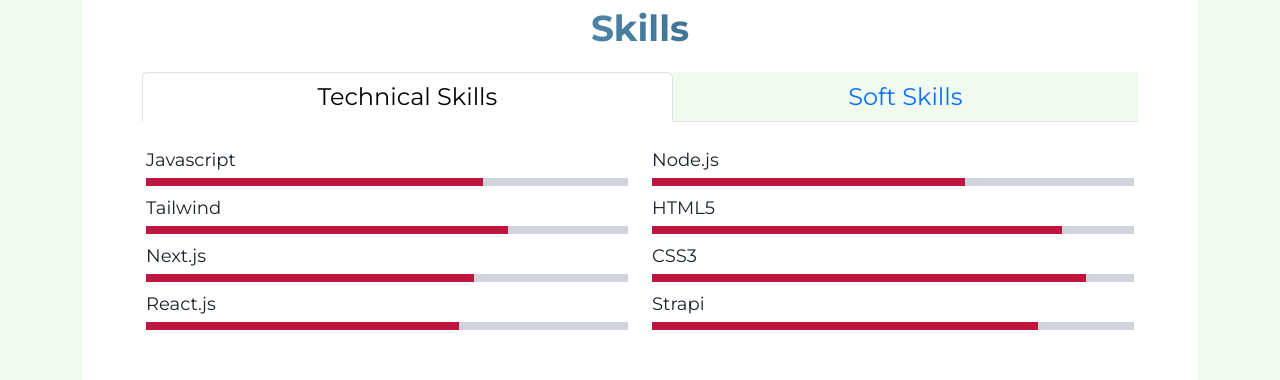
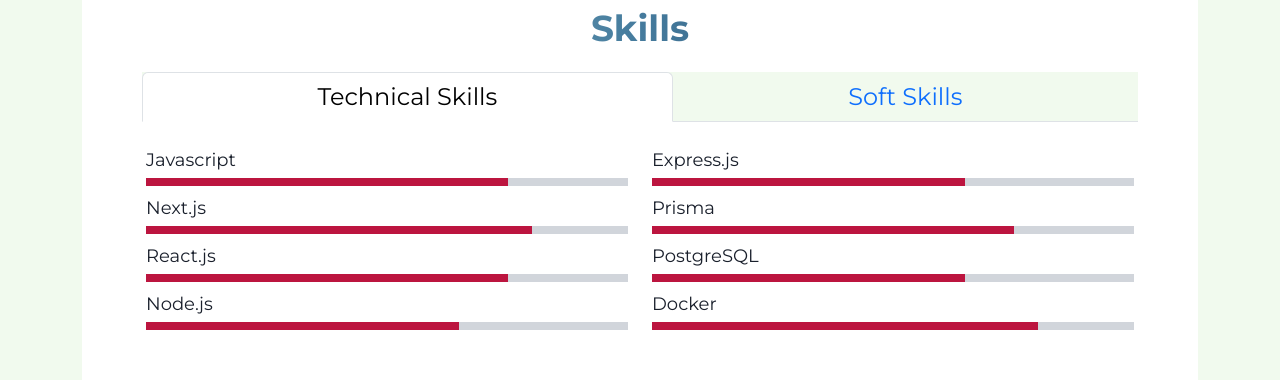
Before and after one commit to MVCorreas/Full-Stack-Portfolio, a Next.js app: page / in a window 1280 px wide. Shown: the part 1540-1920 px from the top of the page. Built offline with nearby package versions, Linux system fonts and the light colour scheme.

Commit message:
fix: updated hard skills

```diff
--- a/app/Editable/Config.js
+++ b/app/Editable/Config.js
@@ -3,15 +3,14 @@
   show: true,
   heading: "Skills",
   hardSkills: [
-    { name: "Javascript", value: 70 },
-
-    { name: "Tailwind", value: 75 },
-    { name: "Next.js", value: 68 },
-    { name: "React.js", value: 65 },
+    { name: "Javascript", value: 75 },
+    { name: "Next.js", value: 80 },
+    { name: "React.js", value: 75 },
     { name: "Node.js", value: 65 },
-    { name: "HTML5", value: 85 },
-    { name: "CSS3", value: 90 },
-    { name: "Strapi", value: 80 },
+    { name: "Express.js", value: 65 },
+    { name: "Prisma", value: 75 },
+    { name: "PostgreSQL", value: 65 },
+    { name: "Docker", value: 80 },
   ],
   softSkills: [
     { name: "Goal-Oriented", value: 95 },
```
